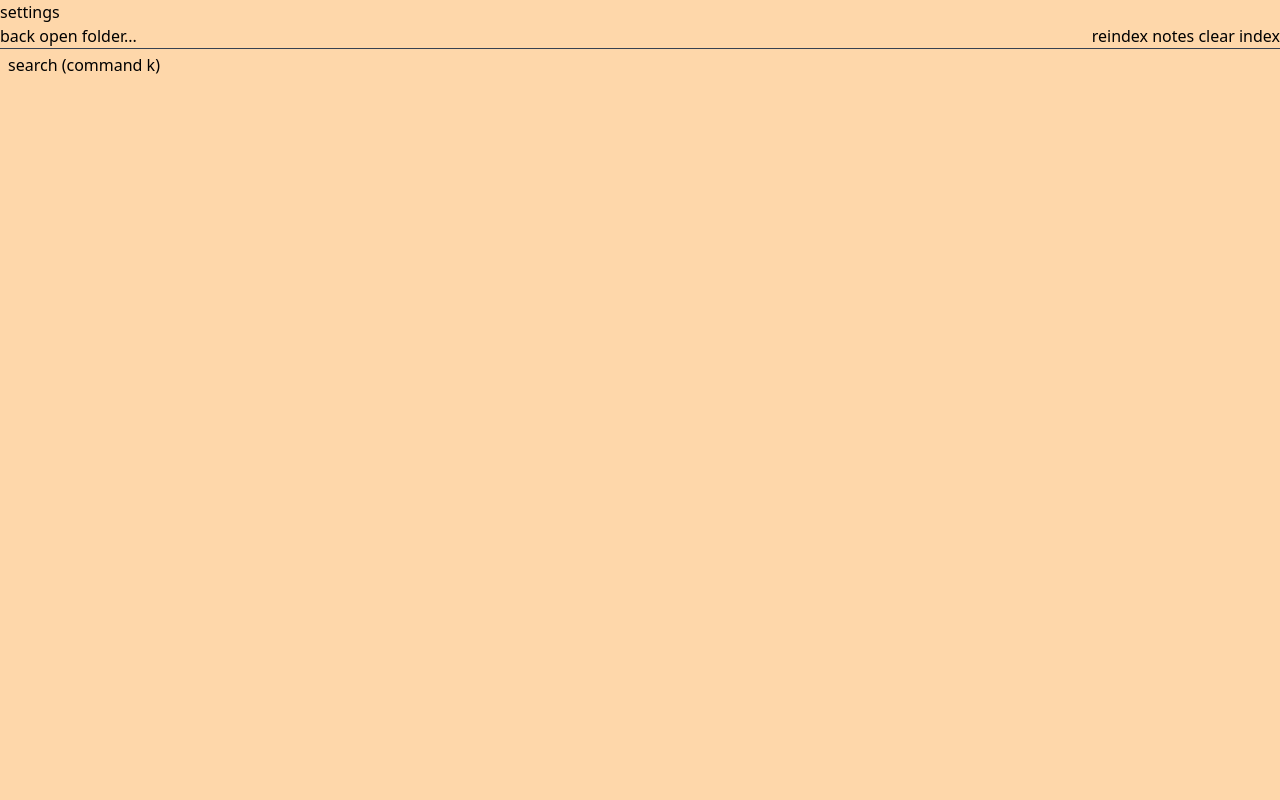
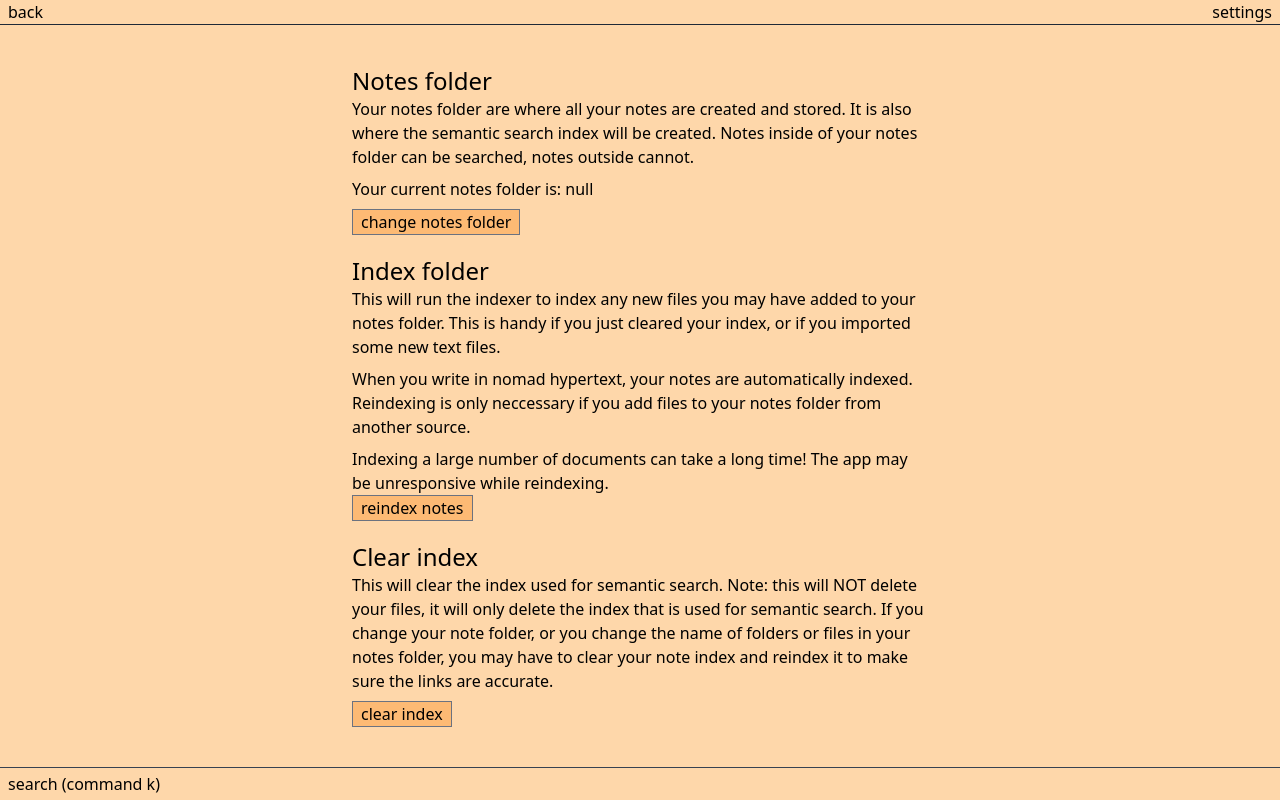
Before and after one commit to nichwch/nomad-hypertext, a SvelteKit app: page /settings in a window 1280 px wide. Built offline with nearby package versions, Linux system fonts and the light colour scheme.

Commit message:
style settings page

```diff
--- a/src/routes/+layout.svelte
+++ b/src/routes/+layout.svelte
@@ -15,7 +15,7 @@
   onDestroy(() => window.removeEventListener("keypress", commandKListener));
 </script>
 
-<div class=" bg-orange-200 h-full flex flex-col">
+<div class=" bg-orange-200 h-screen flex flex-col">
   <slot />
   <div class="w-full py-1 px-2 border-t border-t-gray-700">
     <button
@@ -24,10 +24,10 @@
       }}>search (command k)</button
     >
   </div>
-  <SearchModal
-    {showingModal}
-    on:modalClose={() => {
-      showingModal = false;
-    }}
-  />
 </div>
+<SearchModal
+  {showingModal}
+  on:modalClose={() => {
+    showingModal = false;
+  }}
+/>
--- a/src/routes/settings/+page.svelte
+++ b/src/routes/settings/+page.svelte
@@ -14,19 +14,63 @@
   };
 </script>
 
+<div class="flex-grow flex flex-col overflow-y-auto">
+  <div class="border-b border-b-gray-800 px-2">
+    <a href="/">back</a>
+    <h1 class="float-right">settings</h1>
+  </div>
+  <div class="overflow-y-auto">
+    <div class="w-[36rem] mx-auto py-10">
       <div>
-  <h1>settings</h1>
-  <a href="/">back</a>
-  <button on:click={setNoteDir}> open folder...</button>
-  <div class="float-right">
+        <h1 class="text-2xl">Notes folder</h1>
+        <p>
+          Your notes folder are where all your notes are created and stored. It
+          is also where the semantic search index will be created. Notes inside
+          of your notes folder can be searched, notes outside cannot.
+        </p>
+        <p class="mt-2">Your current notes folder is: {notesDir}</p>
         <button
+          class="mt-2 bg-orange-300 border border-gray-500 px-2"
+          on:click={setNoteDir}>change notes folder</button
+        >
+      </div>
+
+      <div class="mt-5">
+        <h1 class="text-2xl">Index folder</h1>
+        <p>
+          This will run the indexer to index any new files you may have added to
+          your notes folder. This is handy if you just cleared your index, or if
+          you imported some new text files.
+        </p>
+        <p class="mt-2">
+          When you write in nomad hypertext, your notes are automatically
+          indexed. Reindexing is only neccessary if you add files to your notes
+          folder from another source.
+        </p>
+        <p class="mt-2">
+          Indexing a large number of documents can take a long time! The app may
+          be unresponsive while reindexing.
+        </p>
+        <button
+          class="bg-orange-300 border border-gray-500 px-2"
           on:click={() => {
             //@ts-ignore
             window.electronAPI.indexDirectory($currentDir);
           }}
           >reindex notes
         </button>
+      </div>
+      <div class="mt-5">
+        <h1 class="text-2xl">Clear index</h1>
+        <p>
+          This will clear the index used for semantic search. Note: this will
+          NOT delete your files, it will only delete the index that is used for
+          semantic search. If you change your note folder, or you change the
+          name of folders or files in your notes folder, you may have to clear
+          your note index and reindex it to make sure the links are accurate.
+        </p>
         <button
+          class="mt-2 bg-orange-300 border border-gray-500 px-2"
           on:click={() => {
             //@ts-ignore
             window.electronAPI.clearDB();
@@ -35,3 +79,5 @@
         </button>
       </div>
     </div>
+  </div>
+</div>
```
Lines whose indentation alone changed are shown as unchanged.
